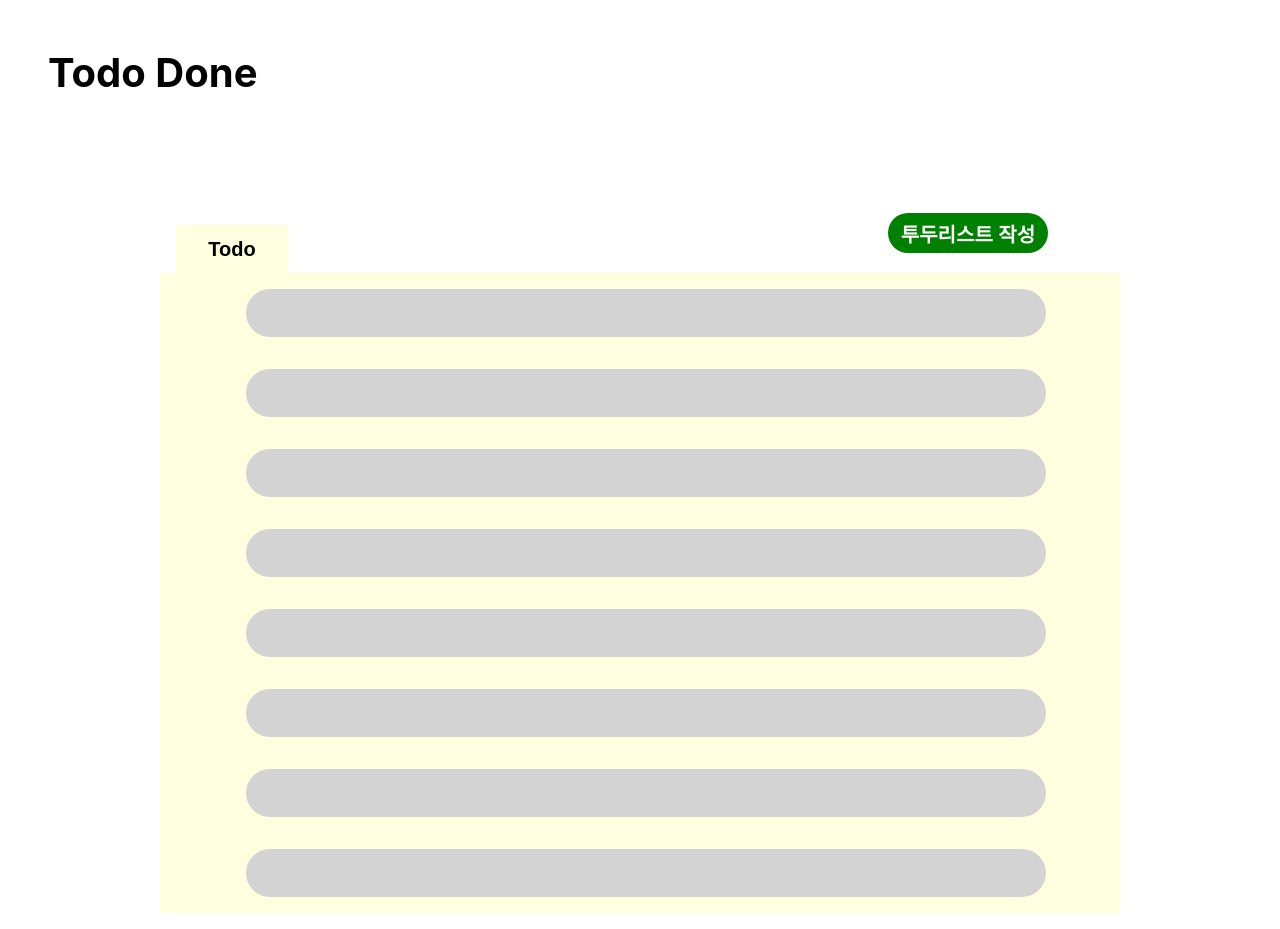
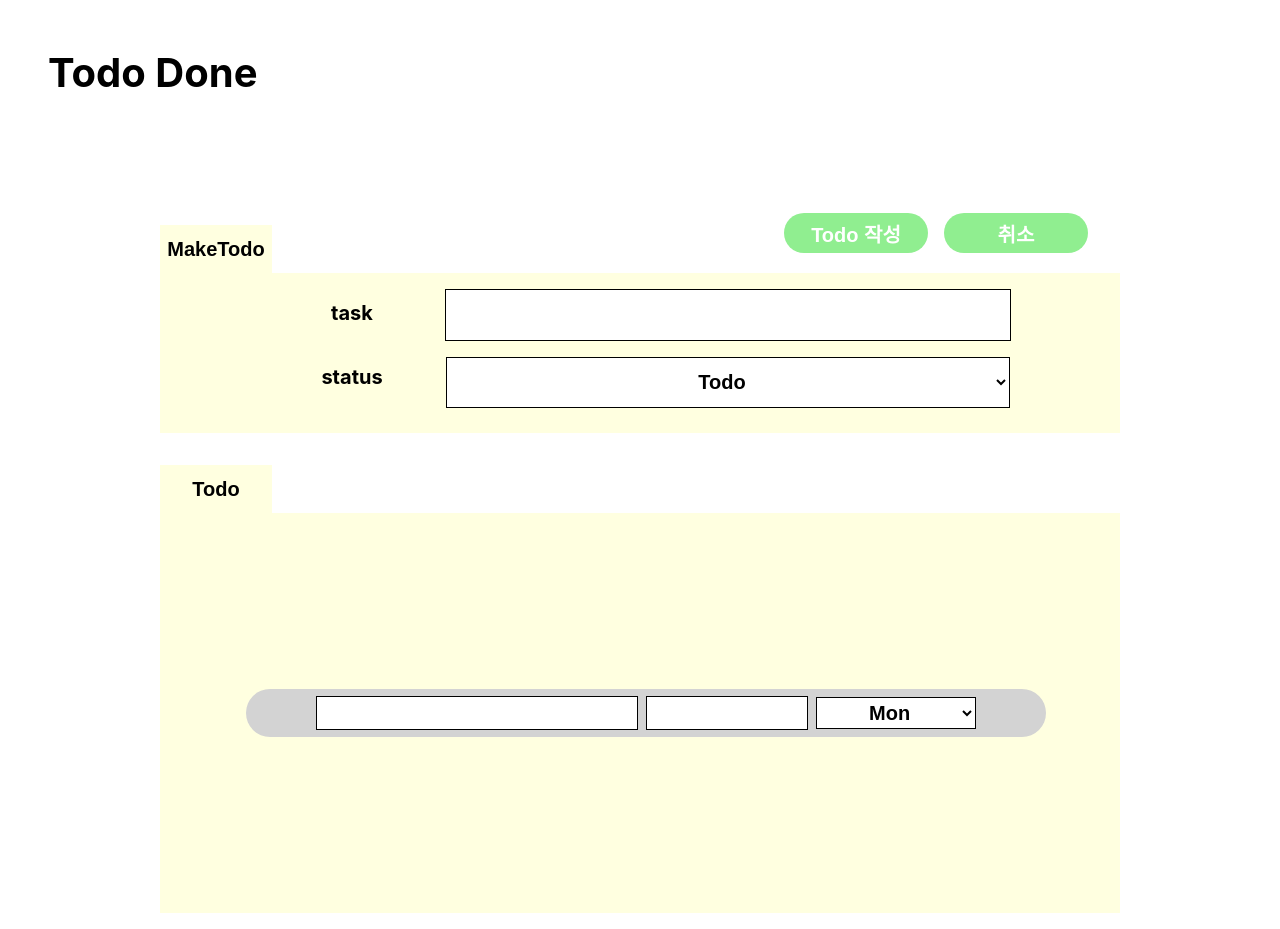
Before and after one commit to kjeongh/USB, a React (Create React App) app in the folder frontend/: page / in a window 1280 px wide. Shown: the top 929 px of the page. Built offline with nearby package versions, Linux system fonts and the light colour scheme.

Commit message:
feat: axios 작성

```diff
--- a/frontend/src/Components/Button.jsx
+++ b/frontend/src/Components/Button.jsx
@@ -6,7 +6,7 @@ export const Btn = styled.button`
   font-weight: bold;
   text-align: center;
   border-radius: 2rem;
-  background-color: green;
+  background-color: lightgreen;
   color: white;
   width: 10rem;
   height: 2.5rem;
--- a/frontend/src/Components/List.jsx
+++ b/frontend/src/Components/List.jsx
@@ -1,5 +1,6 @@
-import React from 'react';
+import React, { useState } from 'react';
 import styled from 'styled-components';
+import axios from 'axios';
 
 const ListBox = styled.div`
   width: 50rem;
@@ -13,10 +14,77 @@ const ListBox = styled.div`
   background-color: lightgray;
 `;
 
+const TodoTitle = styled.div`
+  width: 20rem;
+  height: 2rem;
+  font-size: 15pt;
+  margin-right: 0.5rem;
+  align-items: center;
+  justify-content: center;
+  display: flex;
+  background-color: white;
+  border: 1px solid black;
+`;
+
+const Status = styled.div`
+  width: 10rem;
+  height: 2rem;
+  font-size: 15pt;
+  margin-right: 0.5rem;
+  align-items: center;
+  justify-content: center;
+  display: flex;
+  background-color: white;
+  border: 1px solid black;
+`;
+
+const Select = styled.select`
+  width: 10rem;
+  height: 2rem;
+  align-items: center;
+  justify-content: center;
+  display: flex;
+  font-size: 15pt;
+  font-weight: bold;
+  background-color: white;
+  border: 1px solid black;
+`;
+
+const Option = styled.option`
+  font-size: 10pt;
+  font-weight: bold;
+  text-align: center;
+`;
+
 function List() {
+  const [Content, setContent] = useState();
+
+  const onChangeHandler = (e) => {
+    setContent(e.currentTarget.value);
+  };
+
+  const RoutineOptions = [
+    { key: 4, value: 'Mon' },
+    { key: 5, value: 'Tue' },
+    { key: 6, value: 'Wed' },
+    { key: 7, value: 'Thu' },
+    { key: 8, value: 'Fri' },
+    { key: 9, value: 'Sat' },
+    { key: 10, value: 'Sun' },
+  ];
   return (
     <div>
-      <ListBox />
+      <ListBox>
+        <TodoTitle />
+        <Status />
+        <Select onChange={onChangeHandler} value={Content}>
+          {RoutineOptions.map((item, index) => (
+            <Option key={item.key} value={item.key}>
+              {item.value}
+            </Option>
+          ))}
+        </Select>
+      </ListBox>
     </div>
   );
 }
--- a/frontend/src/pages/MainPage.jsx
+++ b/frontend/src/pages/MainPage.jsx
@@ -1,6 +1,7 @@
-import React from 'react';
-import { Link } from 'react-router-dom';
+/* eslint-disable react-hooks/rules-of-hooks */
+import React, { useState, useEffect } from 'react';
 import styled from 'styled-components';
+import axios from 'axios';
 import Header from '../Components/Header';
 import Btn from '../Components/Button';
 import ListBox from '../Components/List';
@@ -15,6 +16,25 @@ const MainWrap = styled.div`
   margin: auto;
   margin-top: 2rem;
   padding: 1rem;
+`;
+
+const MakeTodo = styled.button`
+  width: 7rem;
+  height: 3rem;
+  font-size: 15pt;
+  font-weight: bold;
+  background-color: lightyellow;
+  border: none;
+`;
+
+const TodoWrap = styled.div`
+  width: 60rem;
+  height: 10rem;
+  align-items: center;
+  justify-content: center;
+  display: flex;
+  margin: auto;
+  background-color: lightyellow;
 `;
 
 const ListHeader = styled.div`
@@ -34,31 +54,10 @@ const LinkWrap = styled.div`
 const TodoBtn = styled.button`
   width: 7rem;
   height: 3rem;
-  margin-left: 1rem;
   font-size: 15pt;
   font-weight: bold;
   background-color: lightyellow;
   border: none;
-`;
-
-const RoutineBtn = styled.button`
-  width: 7rem;
-  height: 3rem;
-  margin-left: 1rem;
-  font-size: 15pt;
-  font-weight: bold;
-  background-color: green;
-  color: white;
-  border: none;
-`;
-
-const BtnWrap = styled.div`
-  width: 20rem;
-  height: 3rem;
-  align-items: center;
-  justify-content: center;
-  display: flex;
-  margin-left: auto;
 `;
 
 const ListWrap = styled.div`
@@ -84,57 +83,175 @@ const ListWrap = styled.div`
   }
 `;
 
+const TitleWrap = styled.div`
+  width: 10rem;
+  height: 10rem;
+  margin: auto;
+  padding-bottom: 1.5rem;
+  margin-left: 7rem;
+  align-items: center;
+  justify-content: center;
+  display: flex;
+  flex-direction: column;
+`;
+
+const TaskTitle = styled.div`
+  width: 10rem;
+  height: 3rem;
+  margin-bottom: 1rem;
+  align-items: center;
+  justify-content: center;
+  display: flex;
+  font-size: 15pt;
+  font-weight: bold;
+`;
+
+const Task = styled.input`
+  width: 35rem;
+  height: 3rem;
+  margin-bottom: 1rem;
+  align-items: center;
+  justify-content: center;
+  display: flex;
+  text-align: center;
+  font-size: 15pt;
+  font-weight: bold;
+  background-color: white;
+  border: 1px solid black;
+`;
+
+const StatusTitle = styled.div`
+  width: 10rem;
+  height: 3rem;
+  margin-bottom: 1rem;
+  align-items: center;
+  justify-content: center;
+  display: flex;
+  font-size: 15pt;
+  font-weight: bold;
+`;
+
+const FormWrap = styled.div`
+  width: 35rem;
+  height: 10rem;
+  margin: auto;
+  margin-right: 7rem;
+  margin-top: 0.2rem;
+  align-items: center;
+  justify-content: center;
+  display: flex;
+  flex-direction: column;
+`;
+
+const Select = styled.select`
+  width: 35.3rem;
+  height: 3.2rem;
+  margin-bottom: 1rem;
+  align-items: center;
+  justify-content: center;
+  display: flex;
+  font-size: 15pt;
+  font-weight: bold;
+  background-color: white;
+  border: 1px solid black;
+`;
+
+const Option = styled.option`
+  font-size: 15pt;
+  font-weight: bold;
+  text-align: center;
+`;
+
+const BtnWrap = styled.div`
+  width: 20rem;
+  height: 3rem;
+  align-items: center;
+  justify-content: center;
+  display: flex;
+  margin-left: auto;
+  margin-right: 2rem;
+`;
+
 function Mainpage() {
+  const [contents, setContents] = useState([0]);
+  const [task, setTask] = useState('');
+
+  const StatusOptions = [
+    { key: 1, value: 'Todo' },
+    { key: 2, value: 'Doing' },
+    { key: 3, value: 'Done' },
+  ];
+
+  const taskHandler = (e) => {
+    e.preventDefault();
+    setTask(e.target.task.value);
+    console.log(task);
+  };
+
+  const onChangeTodo = (e) => {
+    setContents(e.currentTarget.value);
+  };
+
+  const postData = async (e) => {
+    try {
+      const response = await axios.post('http://localhost:8000', {
+        user_id: '1',
+        task: task,
+        status: contents,
+      });
+      console.log(response);
+    } catch (error) {
+      console.error(error);
+    }
+  };
+
+  const getData = () => {
+    const [getTodo, setGetTodo] = useState([]);
+    useEffect(() => {
+      axios.get('http://localhost:8000').then((response) => {
+        setGetTodo(response.data);
+      });
+    }, []);
+  };
+
   return (
     <div>
       <Header />
       <MainWrap>
         <ListHeader>
           <LinkWrap>
-            <TodoBtn>
-              {/* <Link
-                to={{ pathname: '/' }}
-                style={{ color: 'inherit', textDecoration: 'inherit' }}
-              >
-                Todo
-              </Link> */}
-              Todo
-            </TodoBtn>
-            {/* <RoutineBtn>
-              <Link
-                to={{ pathname: '/RoutinePage' }}
-                style={{ color: 'inherit', textDecoration: 'inherit' }}
-              >
-                Routine
-              </Link>
-            </RoutineBtn> */}
+            <MakeTodo value={task} onChange={taskHandler}>
+              MakeTodo
+            </MakeTodo>
           </LinkWrap>
           <BtnWrap>
-            <Link
-              to={{ pathname: '/Todo' }}
-              style={{ color: 'inherit', textDecoration: 'inherit' }}
-            >
-              <Btn name={'투두리스트 작성'} />
-            </Link>
+            <Btn name={'Todo 작성'} onClick={postData} />
+            <Btn name={'취소'} />
           </BtnWrap>
+        </ListHeader>
+        <TodoWrap>
+          <TitleWrap>
+            <TaskTitle>task</TaskTitle>
+            <StatusTitle>status</StatusTitle>
+          </TitleWrap>
+          <FormWrap>
+            <Task />
+            <Select onChange={onChangeTodo} value={contents}>
+              {StatusOptions.map((item, index) => (
+                <Option key={item.key} value={item.key}>
+                  {item.value}
+                </Option>
+              ))}
+            </Select>
+          </FormWrap>
+        </TodoWrap>
+        <ListHeader>
+          <LinkWrap>
+            <TodoBtn>Todo</TodoBtn>
+          </LinkWrap>
         </ListHeader>
         <ListWrap>
           <ul>
-            <ListBox />
-            <ListBox />
-            <ListBox />
-            <ListBox />
-            <ListBox />
-            <ListBox />
-            <ListBox />
-            <ListBox />
-            <ListBox />
-            <ListBox />
-            <ListBox />
-            <ListBox />
-            <ListBox />
-            <ListBox />
-            <ListBox />
             <ListBox />
           </ul>
         </ListWrap>
--- a/frontend/src/pages/Todo.jsx
+++ b/frontend/src/pages/Todo.jsx
@@ -1,4 +1,5 @@
-import React, { useState, useEffect } from 'react';
+import React, { useState } from 'react';
+import { Link } from 'react-router-dom';
 import styled from 'styled-components';
 import axios from 'axios';
 import Header from '../Components/Header';
@@ -71,16 +72,6 @@ const StatusTitle = styled.div`
   font-weight: bold;
 `;
 
-const RoutineTitle = styled.div`
-  width: 10rem;
-  height: 3rem;
-  align-items: center;
-  justify-content: center;
-  display: flex;
-  font-size: 15pt;
-  font-weight: bold;
-`;
-
 const FormWrap = styled.div`
   width: 40rem;
   height: 30rem;
@@ -106,21 +97,7 @@ const Task = styled.input`
   border: 1px solid black;
 `;
 
-const Routine = styled.input`
-  width: 35rem;
-  height: 3rem;
-  margin-bottom: 1rem;
-  align-items: center;
-  justify-content: center;
-  display: flex;
-  text-align: center;
-  font-size: 15pt;
-  font-weight: bold;
-  background-color: white;
-  border: 1px solid black;
-`;
-
-const StatusSelect = styled.select`
+const Select = styled.select`
   width: 35.3rem;
   height: 3.2rem;
   margin-bottom: 1rem;
@@ -133,7 +110,7 @@ const StatusSelect = styled.select`
   border: 1px solid black;
 `;
 
-const StatusOption = styled.option`
+const Option = styled.option`
   font-size: 15pt;
   font-weight: bold;
   text-align: center;
@@ -183,25 +160,28 @@ function Todo() {
       <Header />
       <MainWrap>
         <BtnWrap>
-          <Btn name={'작성'} onChange={{ onTasks, onStatus }} />
+          <Link
+            to={{ pathname: '/' }}
+            style={{ color: 'inherit', textDecoration: 'inherit' }}
+          >
+            <Btn name={'작성'} onChange={{ onTasks, onStatus }} />
+          </Link>
           <Btn name={'취소'} />
         </BtnWrap>
         <TodoWrap>
           <TitleWrap>
             <TaskTitle>task</TaskTitle>
             <StatusTitle>status</StatusTitle>
-            <RoutineTitle>routine</RoutineTitle>
           </TitleWrap>
           <FormWrap>
             <Task />
-            <StatusSelect onChange={onChangeHandler} value={Content}>
+            <Select onChange={onChangeHandler} value={Content}>
               {StatusOptions.map((item, index) => (
-                <StatusOption key={item.key} value={item.key}>
+                <Option key={item.key} value={item.key}>
                   {item.value}
-                </StatusOption>
+                </Option>
               ))}
-            </StatusSelect>
-            <Routine />
+            </Select>
           </FormWrap>
         </TodoWrap>
       </MainWrap>
```
